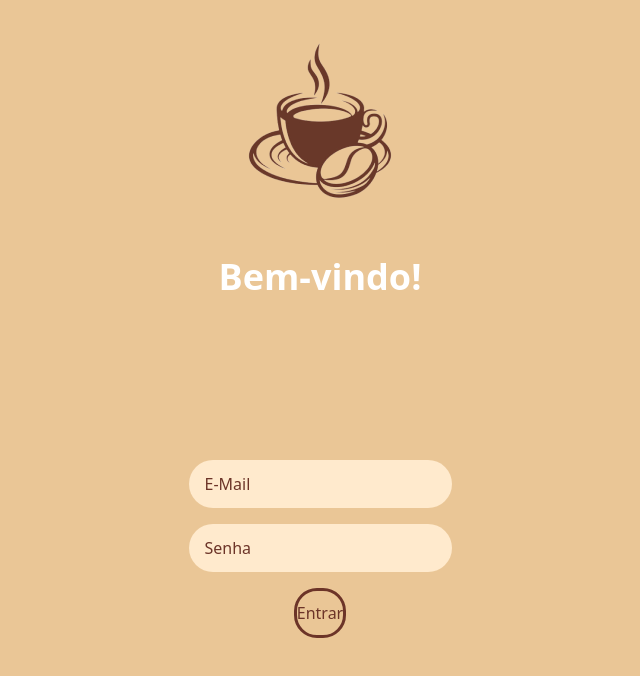
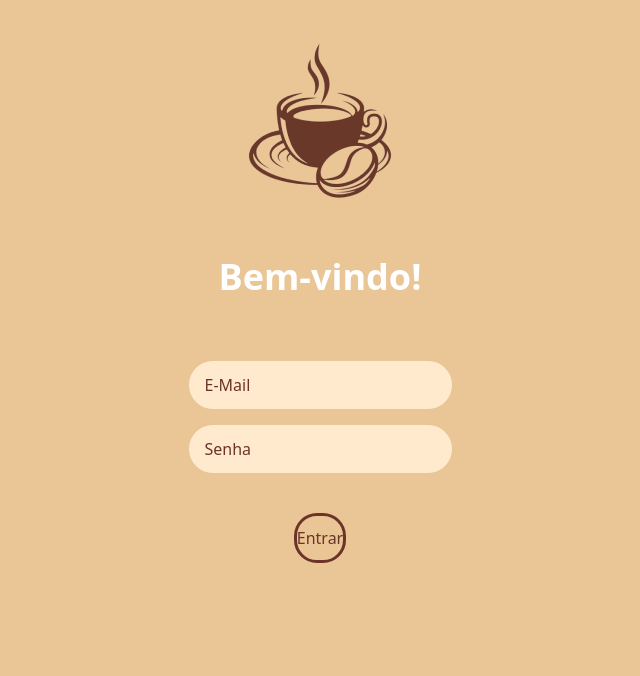
Before and after one commit to Psykka/CoffeeBreak, a React (Vite) app: page /login in a window 1280 px wide. Shown: the top 676 px of the page, without its empty margins (320-960 px from the left). Built offline with nearby package versions, Linux system fonts and the light colour scheme.

Commit message:
feat(LogIn.jsx): finished login screen

```diff
--- a/src/components/Home/LogIn.jsx
+++ b/src/components/Home/LogIn.jsx
@@ -1,8 +1,8 @@
 function LogIn() {
   return (
-    <div className="flex flex-col items-center justify-center h-screen">
-      <form className="flex flex-col items-center justify-center w-1/2 md:w-1/3 lg:w-1/4 xl:w-1/5">
-        <div className="flex flex-col items-center justify-center mb-4 gap-4">
+    <div className="flex flex-col items-center h-full space-y-4">
+      <form className="flex flex-col items-center mt-16 space-y-10">
+        <div className="flex flex-col items-center space-y-4">
           <input className="input-home" type="email" placeholder="E-Mail" />
           <input className="input-home" type="password" placeholder="Senha" />
         </div>
```
